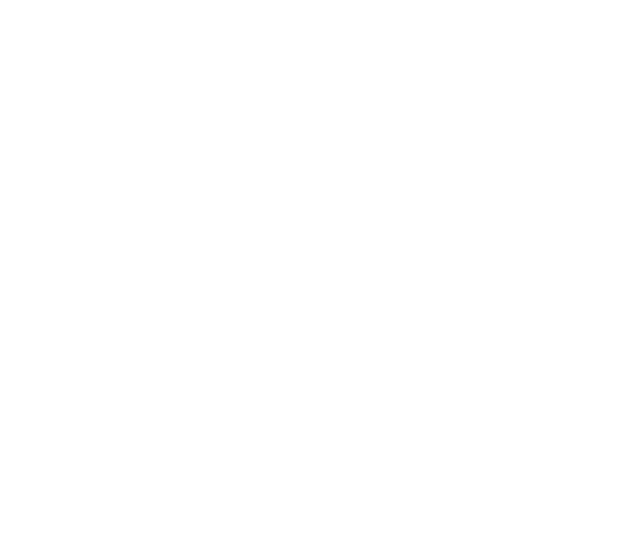
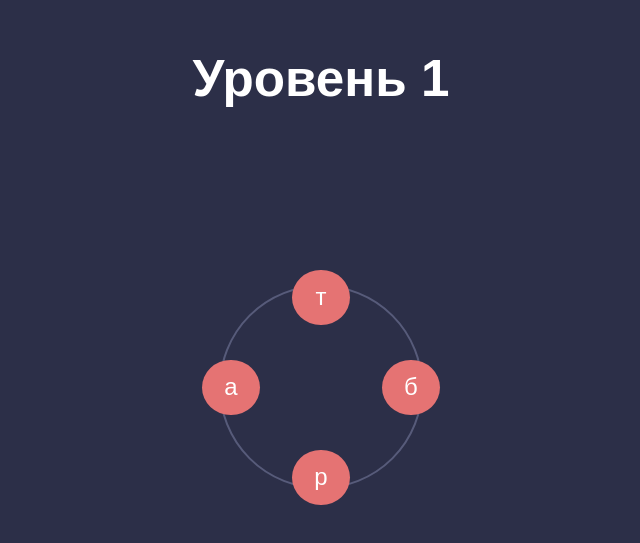
Before and after one commit to maxbasic94/words-game, a React (Vite) app: page / in a window 1280 px wide. Shown: the part 131-674 px from the top of the page, without its empty margins (319-959 px from the left). Built offline with nearby package versions, Linux system fonts and the light colour scheme.

Commit message:
master: Add logic to App.tsx

```diff
--- a/src/App.tsx
+++ b/src/App.tsx
@@ -1,7 +1,75 @@
-import React from 'react';
+import React, { useState, useEffect } from 'react';
+import styled from 'styled-components';
 
-import './App.css';
+import { GlobalStyles } from './styles/GlobalStyles';
+import { WordGrid } from './components/WordGrid';
+import { WordInput } from './components/WordInput';
+import { LetterCircle } from './components/LetterCircle';
+import { VictoryScreen } from './components/VictoryScreen';
+import { levels } from './levels/levels';
+import { getMinimumLetters } from './utils/letters';
+
+const AppContainer = styled.div`
+  display: flex;
+  flex-direction: column;
+  align-items: center;
+  height: 100%;
+`;
+
+const LevelText = styled.h1`
+  margin: 20px 0;
+`;
 
 export const App: React.FC = () => {
-  return <div></div>;
+  const [levelIndex, setLevelIndex] = useState<number>(0);
+  // const [currentWord, setCurrentWord] = useState<string>('');
+  const [isVictory, setIsVictory] = useState<boolean>(false);
+  const [letters, setLetters] = useState<string[]>([]);
+  const [foundWords, setFoundWords] = useState<string[]>([]);
+  const [selectedLetters, setSelectedLetters] = useState<string[]>([]);
+
+  useEffect(() => {
+    const currentLevel = levels[levelIndex % levels.length];
+    setLetters(getMinimumLetters(currentLevel.words));
+    setFoundWords([]);
+  }, [levelIndex]);
+
+  const handleWordSubmit = (word: string) => {
+    const currentLevel = levels[levelIndex % levels.length];
+    if (currentLevel.words.includes(word) && !foundWords.includes(word)) {
+      setFoundWords((prev) => [...prev, word]);
+      if (foundWords.length + 1 === currentLevel.words.length) {
+        setIsVictory(true);
+      }
+    }
+  };
+
+  const goToNextLevel = () => {
+    setIsVictory(false);
+    // setCurrentWord('');
+    setLevelIndex((prev) => prev + 1);
+  };
+
+  return (
+    <>
+      <GlobalStyles />
+      <AppContainer>
+        <LevelText>Уровень {levelIndex + 1}</LevelText>
+        {isVictory ? (
+          <VictoryScreen onNextLevel={goToNextLevel} level={levelIndex + 1} />
+        ) : (
+          <>
+            <WordGrid words={foundWords} />
+            <WordInput word={selectedLetters} />
+            <LetterCircle
+              letters={letters}
+              onWordSubmit={handleWordSubmit}
+              selectedLetters={selectedLetters}
+              setSelectedLetters={setSelectedLetters}
+            />
+          </>
+        )}
+      </AppContainer>
+    </>
+  );
 };
--- a/src/main.tsx
+++ b/src/main.tsx
@@ -1,7 +1,8 @@
 import React from 'react';
 import ReactDOM from 'react-dom/client';
-import { App } from './App.tsx';
+
 import './index.css';
+import { App } from './App';
 
 ReactDOM.createRoot(document.getElementById('root')!).render(
   <React.StrictMode>
--- /dev/null
+++ b/src/styles/GlobalStyles.ts
@@ -0,0 +1,16 @@
+import { createGlobalStyle } from 'styled-components';
+
+export const GlobalStyles = createGlobalStyle`
+  body {
+    margin: 0;
+    padding: 0;
+    box-sizing: border-box;
+    font-family: 'Arial', sans-serif;
+    background-color: #2C2F48;
+    color: white;
+    display: flex;
+    justify-content: center;
+    align-items: center;
+    height: 100vh;
+  }
+`;
```
